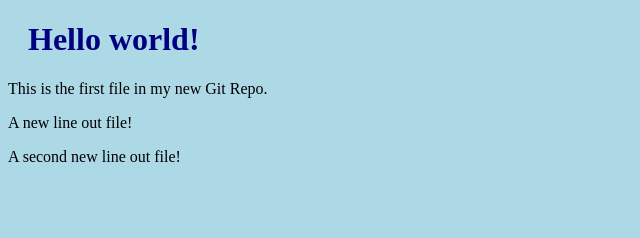
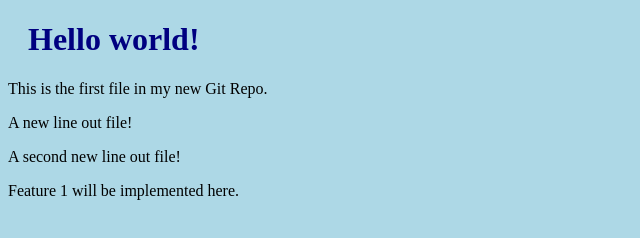
Before and after one commit to xiaosong123/first-git, a plain HTML site: page index.html in a window 1280 px wide. Shown: the whole page, without its empty margins (0-640 px from the left). Drawn offline with Linux system fonts and the light colour scheme.

Commit message:
Update index.html

```diff
--- a/index.html
+++ b/index.html
@@ -10,6 +10,7 @@
 <p>This is the first file in my new Git Repo.</p>
 <p>A new line out file!</p>
 <p>A second new line out file!</p>
+<p>Feature 1 will be implemented here.</p>
 
 </body>
 </html>
```
